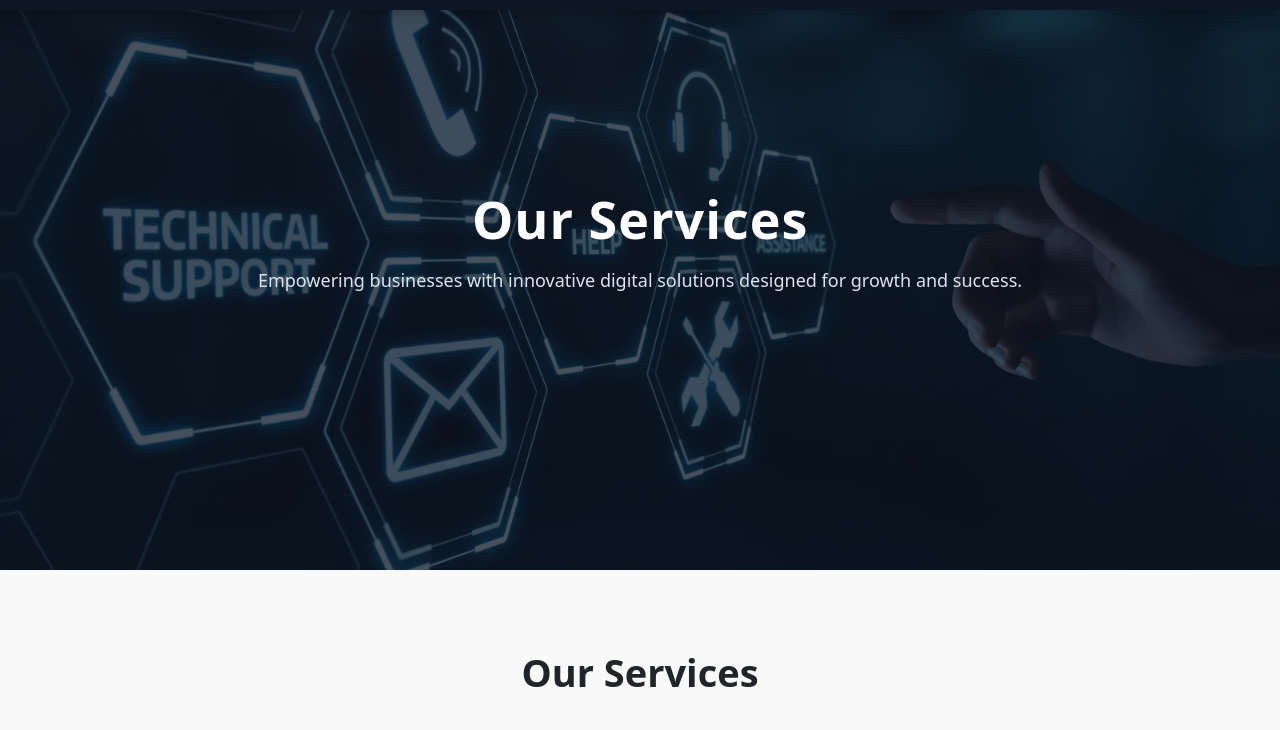
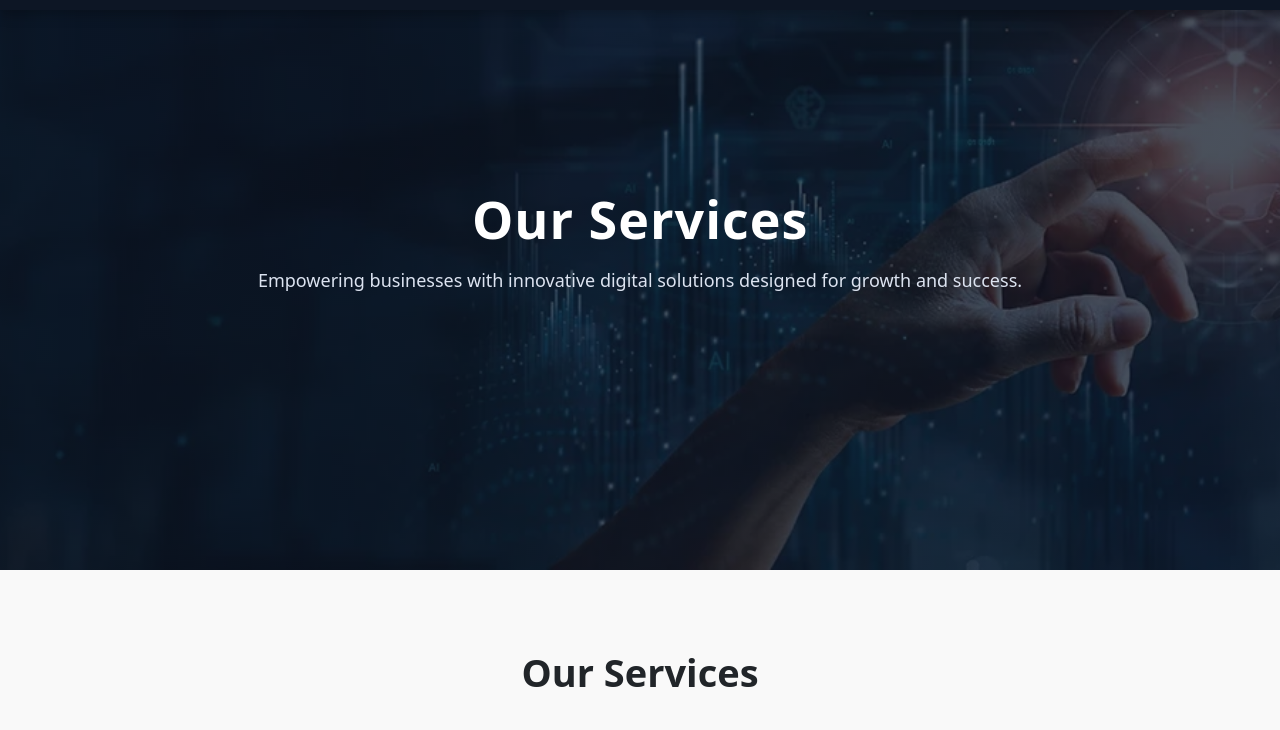
Before and after one commit to Harshini-104/Digital-Services, a plain HTML site: page service.html in a window 1280 px wide. Shown: the part 70-800 px from the top of the page. Drawn offline with nearby package versions, Linux system fonts and the light colour scheme.

Commit message:
finecommitall

```diff
--- a/service.css
+++ b/service.css
@@ -171,7 +171,7 @@
       rgba(13, 22, 37, 0.75),
       rgba(13, 22, 37, 0.75)
     ),
-    url("./image/contact.webp");
+    url("./image/service.webp");
   background-size: cover;
   background-position: center;
   background-repeat: no-repeat;
```
Also changed, not shown: image/service.webp (added).
